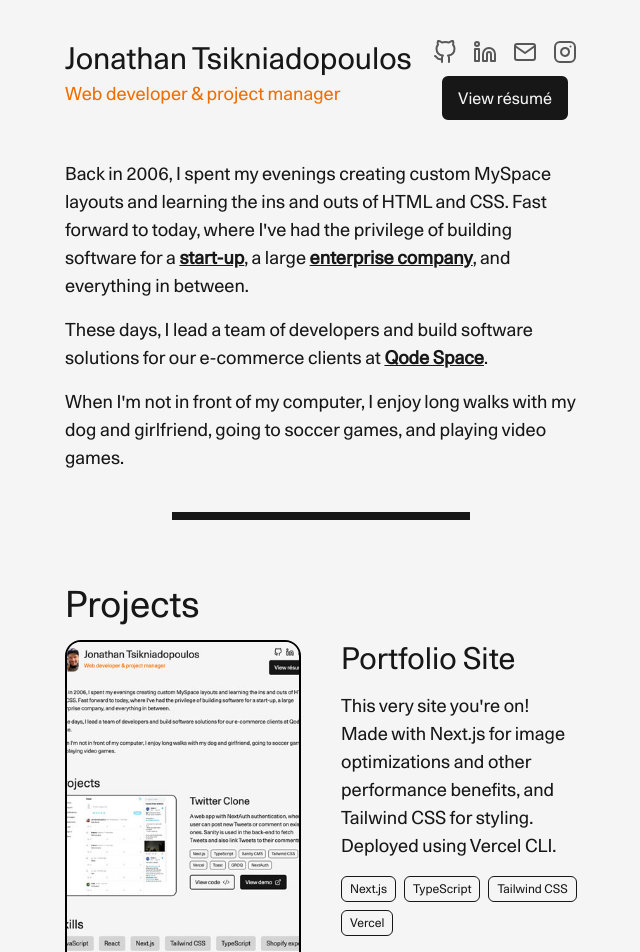
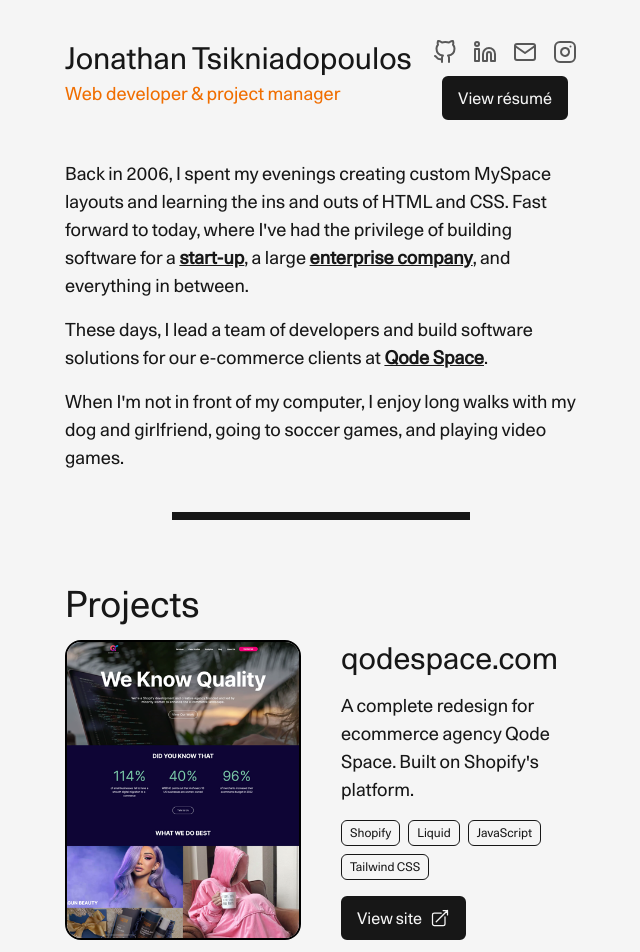
Before and after one commit to jpegjon/jpeg-jon, a Next.js app: page / in a window 1280 px wide. Shown: the top 952 px of the page, without its empty margins (319-959 px from the left). Built offline with nearby package versions, Linux system fonts and the light colour scheme.

Commit message:
add new project

```diff
--- a/app/page.tsx
+++ b/app/page.tsx
@@ -104,6 +104,62 @@
         <div className="flex flex-col gap-y-4 md:w-2/5">
           <h1 className="text-4xl">Projects</h1>
           <div className="flex flex-col gap-y-8">
+          <div className="flex flex-col gap-x-10 gap-y-4 md:flex-row">
+              <div className="basis-1/2">
+                <Image
+                  className="h-full rounded-2xl border-2 border-black object-cover"
+                  src="/qodespace-homepage.png"
+                  width={600}
+                  height={500}
+                  alt="a homepage screenshot of qodespace.com"
+                />
+              </div>
+              <div className="flex basis-1/2 flex-col gap-y-4">
+                <h3 className="text-3xl">qodespace.com</h3>
+                <p className="text-lg">
+                  A complete redesign for ecommerce agency Qode Space. Built on Shopify's platform.
+                </p>
+                <div className="flex flex-wrap gap-2">
+                  <span className="inline-flex items-center rounded-md border border-neutral-900 px-2 py-1 text-xs font-medium text-neutral-900">
+                    Shopify
+                  </span>
+                  <span className="inline-flex items-center rounded-md border border-neutral-900 px-2 py-1 text-xs font-medium text-neutral-900">
+                    Liquid
+                  </span>
+                  <span className="inline-flex items-center rounded-md border border-neutral-900 px-2 py-1 text-xs font-medium text-neutral-900">
+                    JavaScript
+                  </span>
+                  <span className="inline-flex items-center rounded-md border border-neutral-900 px-2 py-1 text-xs font-medium text-neutral-900">
+                  Tailwind CSS
+                  </span>
+                </div>
+                <div className="flex gap-x-4">
+                <a
+                    href="https://www.qodespace.com"
+                    target="_blank"
+                    className="flex items-center gap-x-2 rounded-md border-2 border-neutral-900 bg-neutral-900 px-3.5 py-2 font-medium text-neutral-100 transition-colors duration-500 hover:bg-transparent hover:text-neutral-900"
+                  >
+                    <span>View site</span>
+                    <span>
+                      <svg
+                        xmlns="http://www.w3.org/2000/svg"
+                        fill="none"
+                        viewBox="0 0 24 24"
+                        strokeWidth={1.5}
+                        stroke="currentColor"
+                        className="h-5 w-5"
+                      >
+                        <path
+                          strokeLinecap="round"
+                          strokeLinejoin="round"
+                          d="M13.5 6H5.25A2.25 2.25 0 003 8.25v10.5A2.25 2.25 0 005.25 21h10.5A2.25 2.25 0 0018 18.75V10.5m-10.5 6L21 3m0 0h-5.25M21 3v5.25"
+                        />
+                      </svg>
+                    </span>
+                  </a>
+                </div>
+              </div>
+            </div>
             <div className="flex flex-col gap-x-10 gap-y-4 md:flex-row">
               <div className="basis-1/2">
                 <Image
```
Also changed, not shown: public/qodespace-homepage.png (added).
